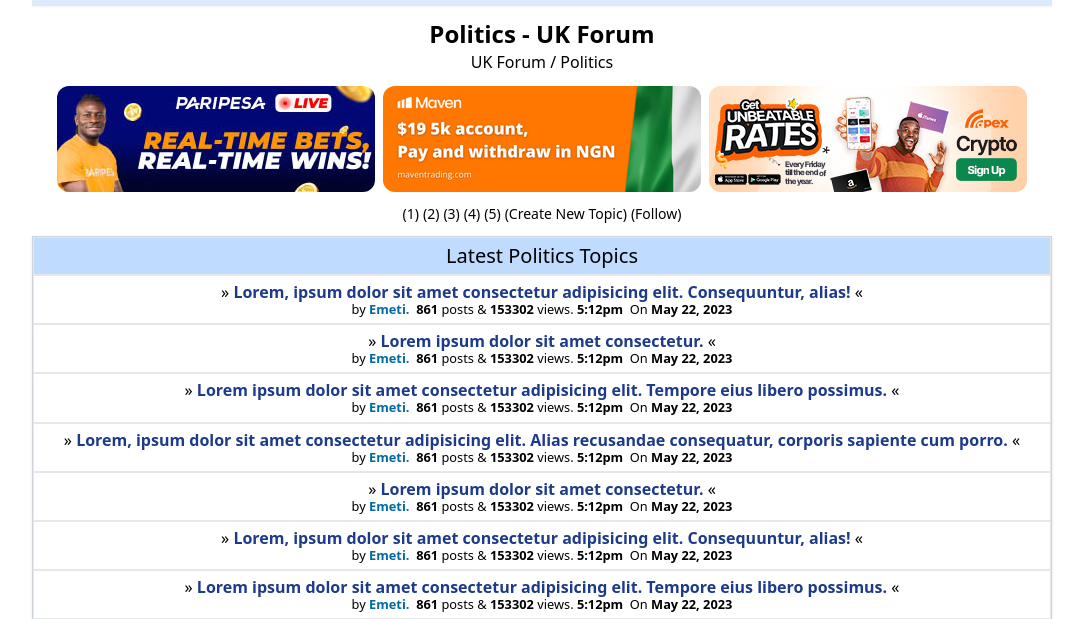
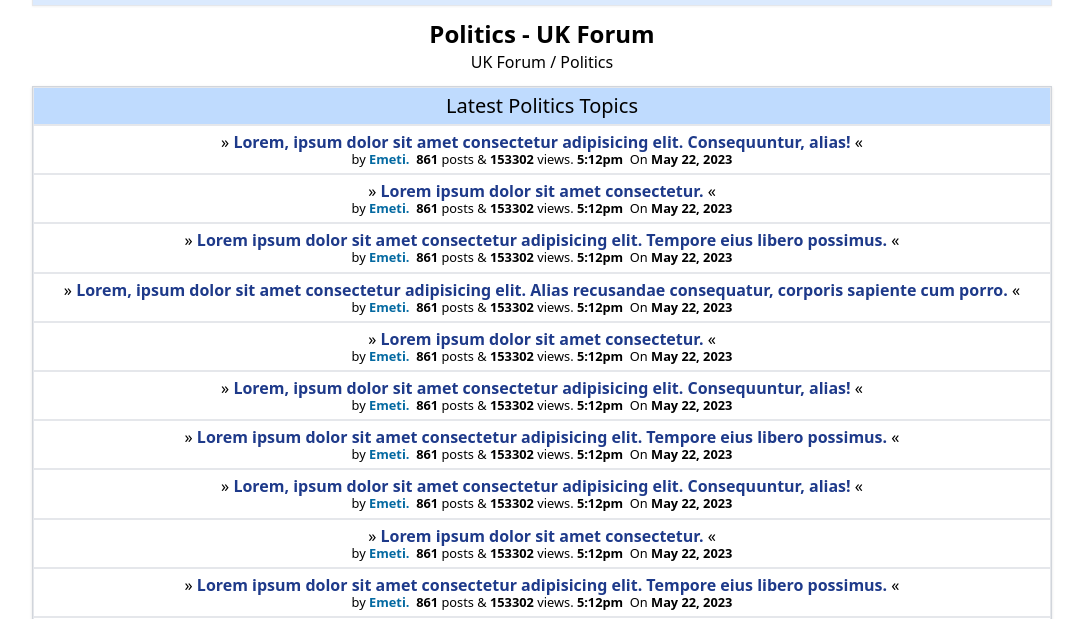
Before and after one commit to emetisuccess/ukforum, a website: page threads.html in a window 1280 px wide. Shown: the part 145-764 px from the top of the page, without its empty margins (98-1181 px from the left). Drawn offline with Linux system fonts and the light colour scheme.

Commit message:
post modify commit

```diff
--- a/threads.html
+++ b/threads.html
@@ -53,7 +53,7 @@
         </div>
       </div>
     </section>
-    <section id="banner">
+    <!-- <section id="banner">
       <div class="container flex-col mx-auto max-w-[1020px]">
         <div class="flex justify-center space-x-2 py-2 px-2">
           <div class="banner">
@@ -67,8 +67,8 @@
           </div>
         </div>
       </div>
-    </section>
-    <section id="topic">
+    </section> -->
+    <!-- <section id="topic">
       <div class="container mx-auto max-w-[1020px]">
         <div class="w-full  py-1 mx-auto">
           <ul class="flex justify-center text-sm items-center space-x-1">
@@ -82,7 +82,7 @@
           </ul>
         </div>
       </div>
-    </section>
+    </section> -->
     <section id="post_section">
       <div class="container mx-auto max-w-[1020px] border border-gray-300 mt-2 shadow">
         <div class="flex flex-col justify-center">
```
